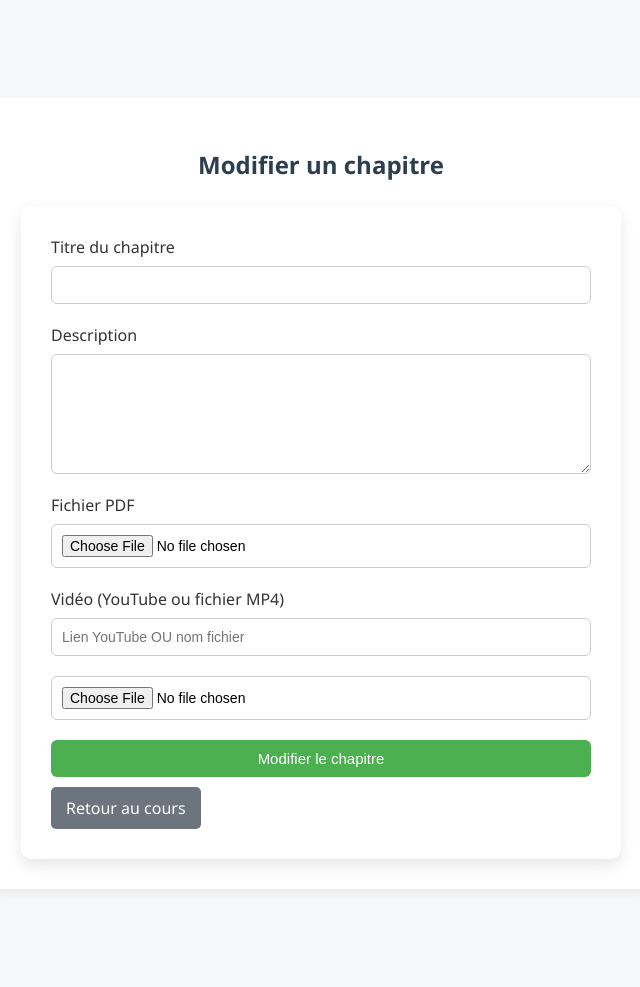
After one commit to MelissaAb-tech/e-learning, a PHP site: template e-learning-role-final/app/views/admin/modifier_chapitre.php in a window 1280 px wide. The commit adds this page. Shown: the whole page, without its empty margins (319-959 px from the left). Run offline with PHP 8.4, Linux system fonts and the light colour scheme; the template is opened without the code that fills it, so the values that code supplies are empty.

Commit message:
Ajout modification d'un chapitre déjà ajouté

```diff
--- /dev/null
+++ b/e-learning-role-final/app/views/admin/modifier_chapitre.php
@@ -0,0 +1,28 @@
+<link rel="stylesheet" href="/e-learning-role-final/public/style/admin-form.css">
+
+<div class="admin-form-container">
+    <h2>Modifier un chapitre</h2>
+    <form method="POST" enctype="multipart/form-data">
+        <label for="titre">Titre du chapitre</label>
+        <input type="text" name="titre" id="titre" value="<?= htmlspecialchars($chapitre['titre']) ?>" required>
+
+        <label for="description">Description</label>
+        <textarea name="description" id="description" required><?= htmlspecialchars($chapitre['description']) ?></textarea>
+
+        <label for="pdf">Fichier PDF</label>
+        <input type="file" name="pdf" id="pdf" accept="application/pdf">
+        <?php if(!empty($chapitre['pdf'])): ?>
+            <p>PDF actuel: <?= htmlspecialchars($chapitre['pdf']) ?></p>
+        <?php endif; ?>
+
+        <label for="video">Vidéo (YouTube ou fichier MP4)</label>
+        <input type="text" name="video" placeholder="Lien YouTube OU nom fichier" value="<?= htmlspecialchars($chapitre['video'] ?? '') ?>">
+        <input type="file" name="video_file" accept="video/mp4">
+        <?php if(!empty($chapitre['video'])): ?>
+            <p>Vidéo actuelle: <?= htmlspecialchars($chapitre['video']) ?></p>
+        <?php endif; ?>
+
+        <button type="submit">Modifier le chapitre</button>
+        <a href="/e-learning-role-final/public/cours/voir/<?= $cours_id ?>" style="display: inline-block; background-color: #6c757d; color: white; padding: 10px 15px; text-decoration: none; border-radius: 5px; font-weight: 500; margin-top: 10px;">Retour au cours</a>
+    </form>
+</div>
--- a/e-learning-role-final/app/views/cours/voir_admin.php
+++ b/e-learning-role-final/app/views/cours/voir_admin.php
@@ -235,6 +235,7 @@
         <?php endif; ?>
 
         <p>
+            <a href="/e-learning-role-final/public/admin/chapitre/modifier/<?= $chap['id'] ?>/<?= $cours['id'] ?>">✏️ Modifier le chapitre</a> |
             <a href="/e-learning-role-final/public/admin/chapitre/supprimer/<?= $chap['id'] ?>/<?= $cours['id'] ?>" onclick="return confirm('Supprimer ce chapitre ?')">🗑️ Supprimer le chapitre</a>
         </p>
     </div>
--- a/e-learning-role-final/routes/web.php
+++ b/e-learning-role-final/routes/web.php
@@ -21,6 +21,10 @@ $router->get('cours/reinitialiser/([0-9]+)', 'CoursController@reinitialiser');
 
 $router->get('admin/chapitre/ajouter/([0-9]+)', 'ChapitreController@ajouter');
 $router->post('admin/chapitre/ajouter/([0-9]+)', 'ChapitreController@ajouter');
+
+// Nouvelles routes pour modifier un chapitre
+$router->get('admin/chapitre/modifier/([0-9]+)/([0-9]+)', 'ChapitreController@modifier');
+$router->post('admin/chapitre/modifier/([0-9]+)/([0-9]+)', 'ChapitreController@modifier');
 
 $router->get('admin/chapitre/supprimer/([0-9]+)/([0-9]+)', 'ChapitreController@supprimer');
 $router->post('chapitre/valider', 'ChapitreController@valider');
```
Also changed, not shown: e-learning-role-final/app/controllers/ChapitreController.php (+47 -0 lines), e-learning-role-final/app/models/Chapitre.php (+15 -0 lines).
